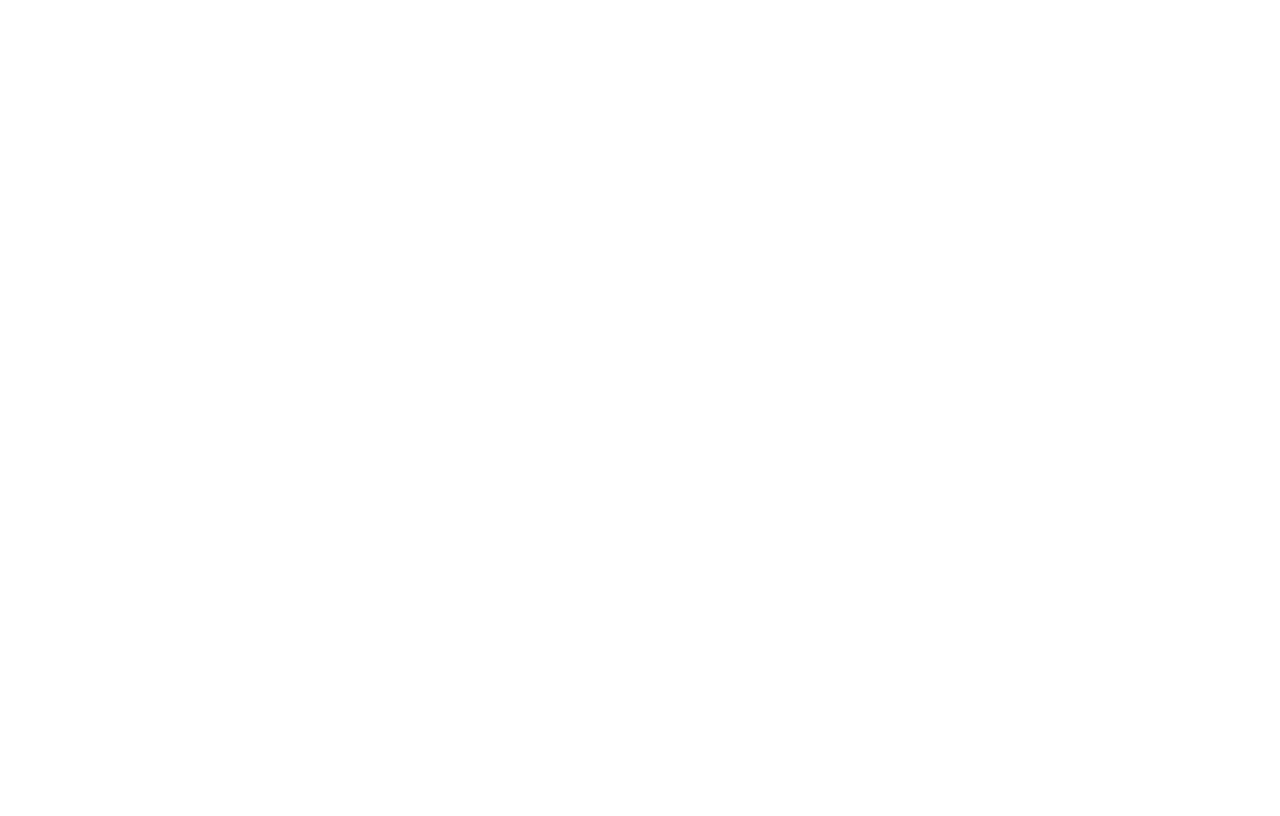
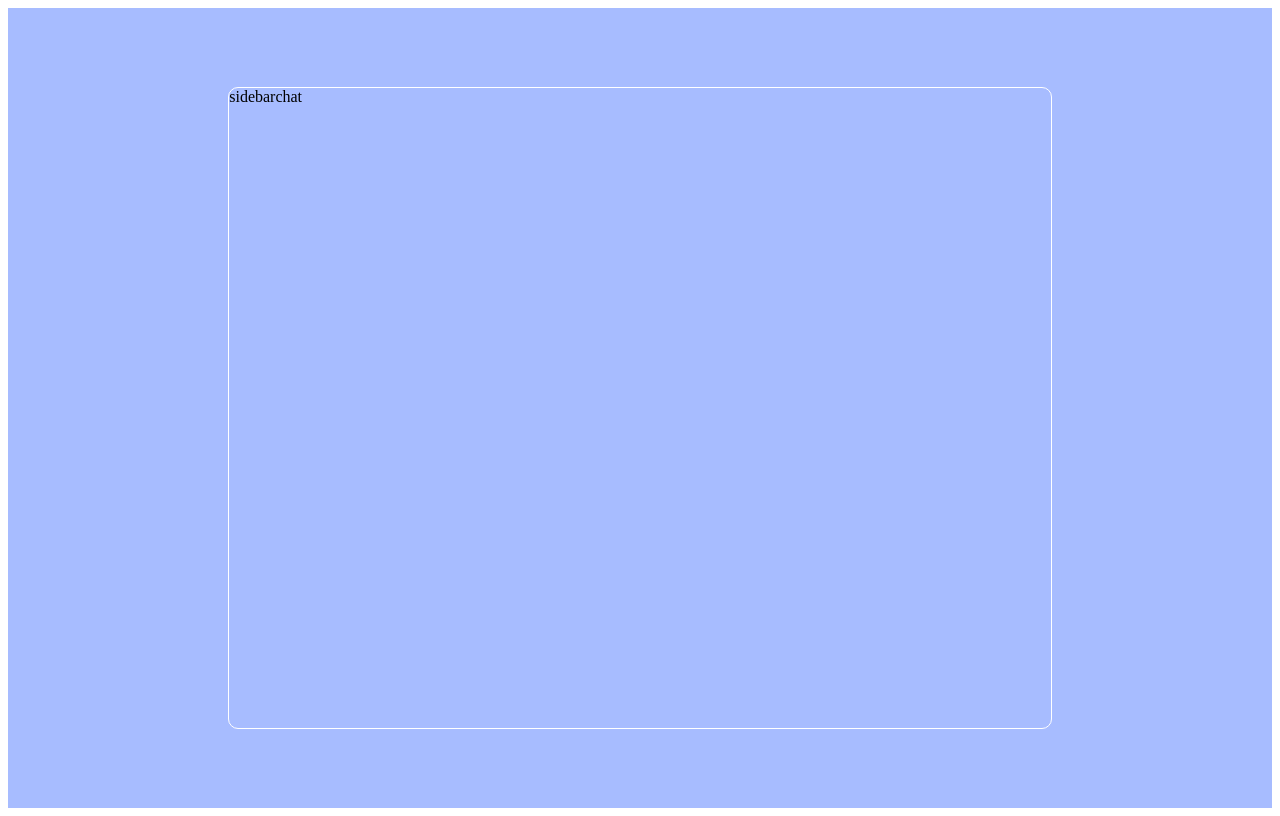
Before and after one commit to ras1k/chat-app, a React (Vite) app: page / in a window 1280 px wide. Built offline with nearby package versions, Linux system fonts and the light colour scheme.

Commit message:
home added

```diff
--- /dev/null
+++ b/src/components/Chat.jsx
@@ -0,0 +1,11 @@
+
+
+const Chat = () => {
+    return (
+        <div>
+            chat
+        </div>
+    );
+};
+
+export default Chat;
--- /dev/null
+++ b/src/components/Sidebar.jsx
@@ -0,0 +1,10 @@
+
+const Sidebar = () => {
+    return (
+        <div>
+            sidebar
+        </div>
+    );
+};
+
+export default Sidebar;
--- a/src/pages/Home.jsx
+++ b/src/pages/Home.jsx
@@ -1,10 +1,15 @@
+import Sidebar from '../components/Sidebar'
+import Chat from '../components/Chat'
 
 const Home = () => {
-    return (
-        <div>
-
-        </div>
-    );
-};
+  return (
+    <div className='home'>
+      <div className="container">
+        <Sidebar/>
+        <Chat/>
+      </div>
+    </div>
+  )
+}
 
 export default Home;
--- a/src/style.scss
+++ b/src/style.scss
@@ -15,7 +15,9 @@
   }
 
   .formContainer {
+
     background-color: #a7bcff;
+    margin: 0;
     height: 100vh;
     display: flex;
     align-items: center;
```
